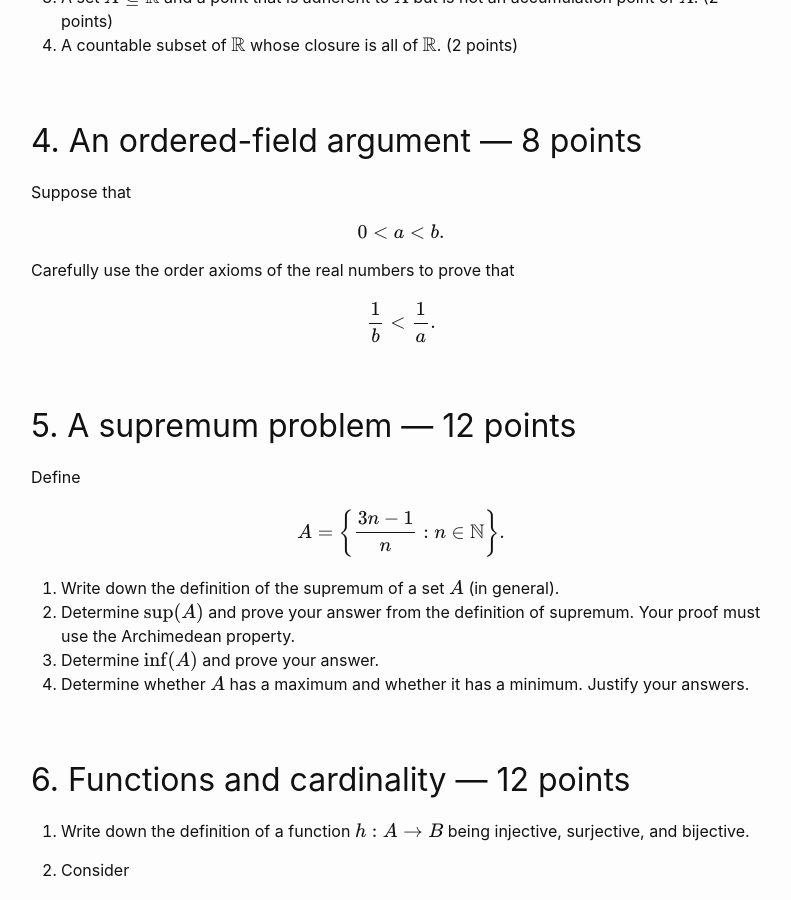
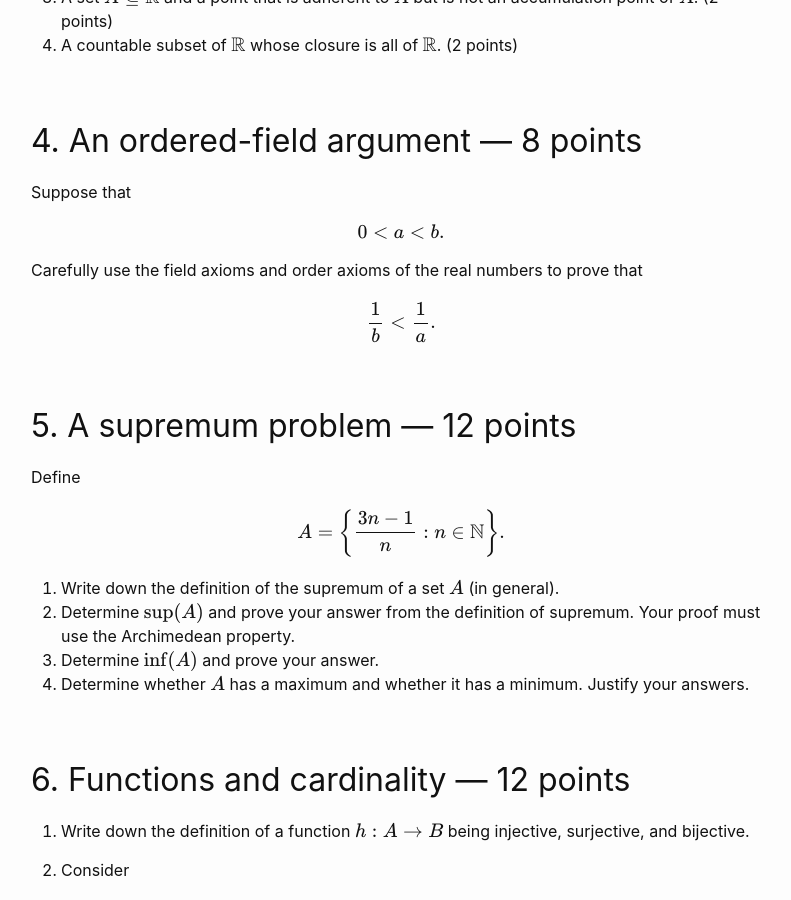
Before and after one commit to wcasper/math350fall2026, a Jekyll site: the page built from _exams/practice-exam1.md, in a window 1280 px wide and 900 px high, scrolled down 1007 px. Shown: the whole window, without its empty margins (239-1030 px from the left). Built offline with Jekyll 4.4.1, drawn with Linux system fonts in a browser that asks for light colours; formulas are drawn with MathJax 3.

Commit message:
clarified question

```diff
--- a/_exams/practice-exam1.md
+++ b/_exams/practice-exam1.md
@@ -41,7 +41,7 @@ $$
 0< a< b.
 $$
 
-Carefully use the order axioms of the real numbers to prove that
+Carefully use the field axioms and order axioms of the real numbers to prove that
 
 $$
 \frac1b<\frac1a.
```
